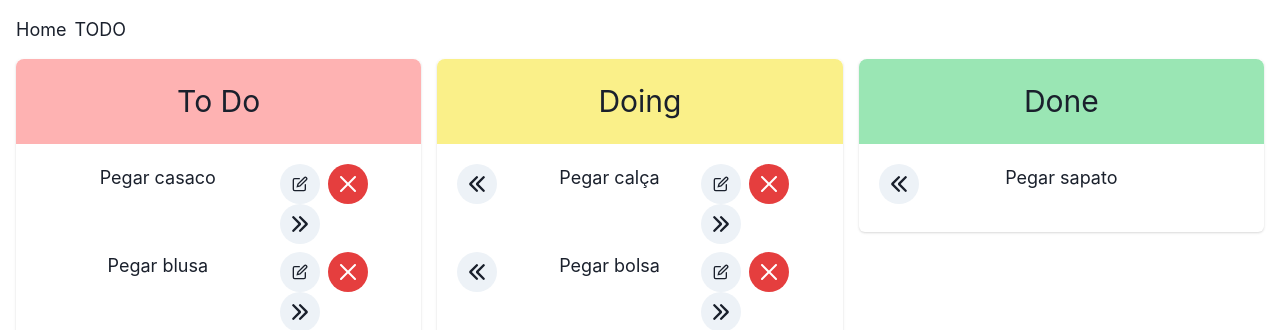
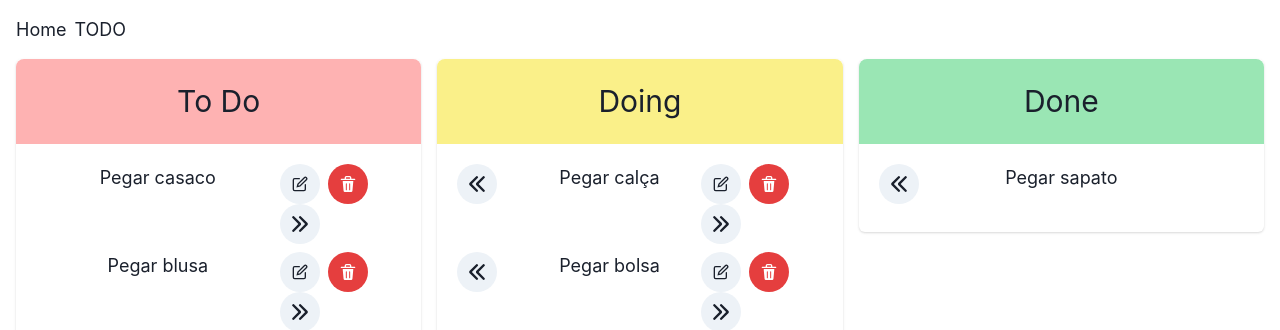
Before and after one commit to Ricnaga/react-templates, a React (Create React App) app: page /todo in a window 1280 px wide. Shown: the top 330 px of the page. Built offline with nearby package versions, Linux system fonts and the light colour scheme.

Commit message:
refactor(components): Remove unused imports | change icon on card todo"

```diff
--- a/src/screens/Todo/components/CardTodo.tsx
+++ b/src/screens/Todo/components/CardTodo.tsx
@@ -1,20 +1,20 @@
 import {
+  AddIcon,
   ArrowLeftIcon,
+  ArrowRightIcon,
   CheckIcon,
+  DeleteIcon,
   EditIcon,
-  CloseIcon,
-  ArrowRightIcon,
-  AddIcon,
 } from '@chakra-ui/icons';
 import {
   Card,
+  CardBody,
+  CardFooter,
   CardHeader,
-  CardBody,
   Grid,
   GridItem,
   IconButton,
   Input,
-  CardFooter,
   Text,
 } from '@chakra-ui/react';
 import { useState } from 'react';
@@ -137,7 +137,7 @@ export function CardTodo({
                 <IconButton
                   borderRadius="full"
                   colorScheme="red"
-                  icon={<CloseIcon />}
+                  icon={<DeleteIcon />}
                   aria-label="Remove icon"
                   mx={2}
                   onClick={() => handleRemove(todo.id, title)}
```
Also changed, not shown: src/screens/Home/components/TabCreate.tsx (+1 -8 lines).
